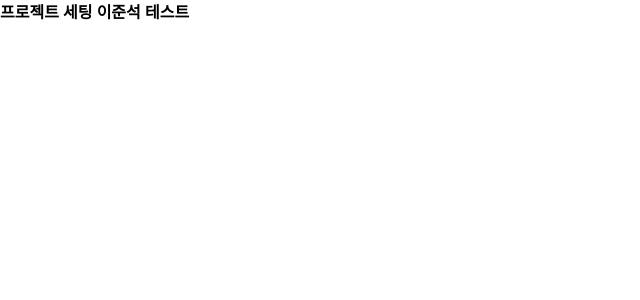
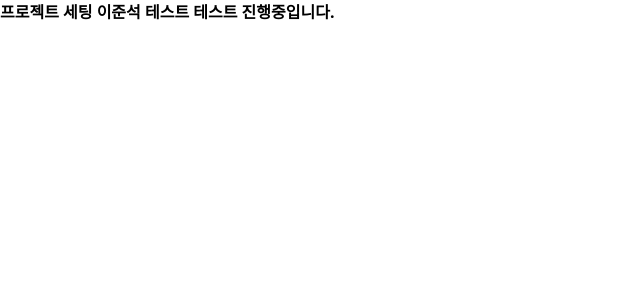
Before and after one commit to ljunseok0514/Mconcept, a React (Vite) app: page / in a window 1280 px wide. Shown: the top 300 px of the page, without its empty margins (0-640 px from the left). Built offline with nearby package versions, Linux system fonts and the light colour scheme.

Commit message:
🎉 [Init] 테스트 진행중입니다.

```diff
--- a/src/App.jsx
+++ b/src/App.jsx
@@ -7,6 +7,7 @@ function App() {
     <>
       <h1 className='font-bold screens:mobile'>
         프로젝트 세팅 이준석 테스트
+        테스트 진행중입니다.
       </h1>
       <h2 className="text-3xl text-secondary mobile:text-primary">project setting</h2>
     </>
```
